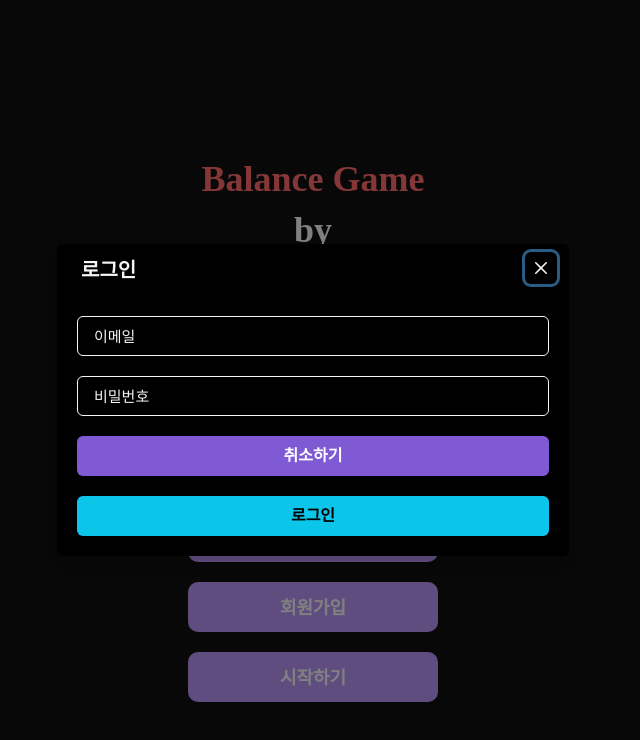
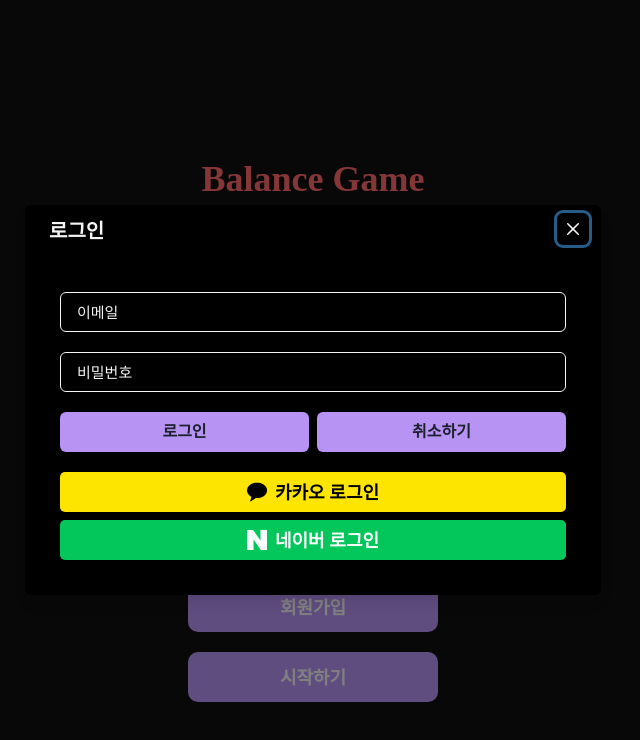
Before and after one commit to jh0152park/BalanceGame, a React (Create React App) app in the folder balance_game/: page / in a window 1280 px wide. Both pictures are taken after a click on the element "로그인". Shown: the top 740 px of the page, without its empty margins (327-967 px from the left). Built offline with nearby package versions, Linux system fonts and the light colour scheme; no server answers; a web font is replaced by a local one.

Commit message:
fixed login form design

```diff
--- a/balance_game/src/components/home/LoginModal.tsx
+++ b/balance_game/src/components/home/LoginModal.tsx
@@ -2,6 +2,7 @@
 import { IModalProps } from "./StartModal";
 import {
     Button,
+    HStack,
     Input,
     Modal,
     ModalBody,
@@ -18,6 +19,7 @@
 import { ISignInResponse } from "../../ProjectTypes";
 import { useSetRecoilState } from "recoil";
 import { IsUserLoggedIn, UserInformation } from "../../global/ProjectCommon";
+import SocialButton from "../../utils/logins/SocialButton";
 
 export default function LoginModal({ isOpen, onClose }: IModalProps) {
     const toast = useToast();
@@ -25,6 +27,9 @@
     const { reset, register, handleSubmit } = useForm();
     const setIsUserLoggedIn = useSetRecoilState(IsUserLoggedIn);
     const setUserInformation = useSetRecoilState(UserInformation);
+
+    const kakaoLogo = require("../../resource/카카오_로고.png");
+    const naverLogo = require("../../resource/네이버_로고.png");
 
     const mutation = useMutation(signInWithEmail, {
         onMutate: () => {
@@ -80,12 +85,12 @@
     }
 
     return (
-        <Modal isOpen={isOpen} onClose={CloseModal} isCentered size="lg">
+        <Modal isOpen={isOpen} onClose={CloseModal} isCentered size="xl">
             <ModalOverlay />
             <ModalContent bgColor="black">
                 <ModalHeader>로그인</ModalHeader>
                 <ModalCloseButton />
-                <ModalBody p="20px">
+                <ModalBody p="35px">
                     <VStack
                         spacing="20px"
                         w="100%"
@@ -120,16 +125,40 @@
                                 required: true,
                             })}
                         />
+                        <HStack w="100%">
+                            <Button w="100%" bgColor="purple.300" type="submit">
+                                로그인
+                            </Button>
                             <Button
                                 w="100%"
-                            colorScheme="purple"
+                                bgColor="purple.300"
                                 onClick={CloseModal}
                             >
                                 취소하기
                             </Button>
-                        <Button w="100%" colorScheme="cyan" type="submit">
-                            로그인
-                        </Button>
+                        </HStack>
+                        <VStack w="100%">
+                            <SocialButton
+                                width={400}
+                                height={40}
+                                logoWidth={20}
+                                logoHeight={20}
+                                logoColor="#000000"
+                                bgColor="#FEE500"
+                                logoUrl={kakaoLogo}
+                                social="카카오"
+                            />
+                            <SocialButton
+                                width={400}
+                                height={40}
+                                logoWidth={20}
+                                logoHeight={20}
+                                logoColor="#FFFFFF"
+                                bgColor="#03C75A"
+                                logoUrl={naverLogo}
+                                social="네이버"
+                            />
+                        </VStack>
                     </VStack>
                 </ModalBody>
             </ModalContent>
--- a/balance_game/src/components/home/StartModal.tsx
+++ b/balance_game/src/components/home/StartModal.tsx
@@ -37,10 +37,14 @@
                     </Text>
                 </ModalBody>
                 <ModalFooter my="10px">
-                    <Button mr="10px" colorScheme="purple" onClick={onClose}>
+                    <Button mr="10px" bgColor="purple.300" onClick={onClose}>
                         취소하기
                     </Button>
-                    <Button mr="10px" colorScheme="cyan" onClick={onStartClick}>
+                    <Button
+                        mr="10px"
+                        bgColor="purple.300"
+                        onClick={onStartClick}
+                    >
                         시작하기
                     </Button>
                 </ModalFooter>
```
Lines whose indentation alone changed are shown as unchanged.
